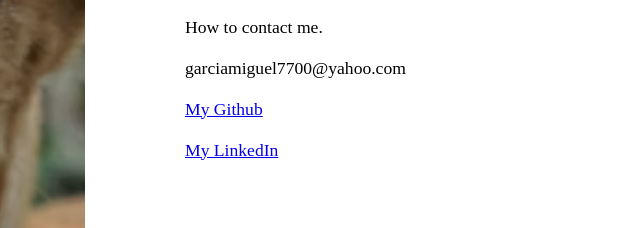
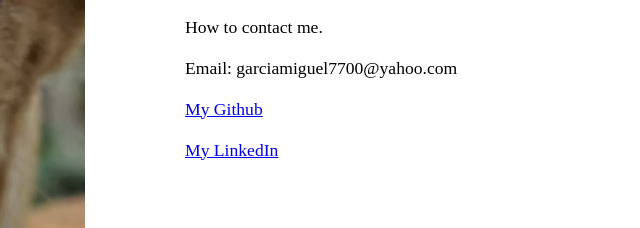
Before and after one commit to MiguelGarciaCastro/Portfolio_Advance, a plain HTML site: page index.html in a window 1280 px wide. Shown: the part 401-629 px from the top of the page, 415-1055 px from the left. Drawn offline with Linux system fonts and the light colour scheme.

Commit message:
fixing bugs

```diff
--- a/index.html
+++ b/index.html
@@ -27,7 +27,7 @@
             <!-- <a href="#" class="btn">About Me</a> -->
             <footer>
                 <p>How to contact me.</p>
-                <p>garciamiguel7700@yahoo.com</p>
+                <p>Email: garciamiguel7700@yahoo.com</p>
                 <p><a href="https://github.com/MiguelGarciaCastro">My Github</a></p>
                 <p><a href="https://www.linkedin.com/in/miguel-garcia-castro-a89186ab/">My LinkedIn</a></p>
               </footer>
@@ -187,7 +187,7 @@
 <section class="contact" id="contact">
     <div class="title white">
         <h2>Contact Me</h2>
-        <p>Lorem ipsum dolor sit amet consectetur adipisicing elit. </p>
+
     </div>
     <div class="contactForm">
         <div class="row">
```
